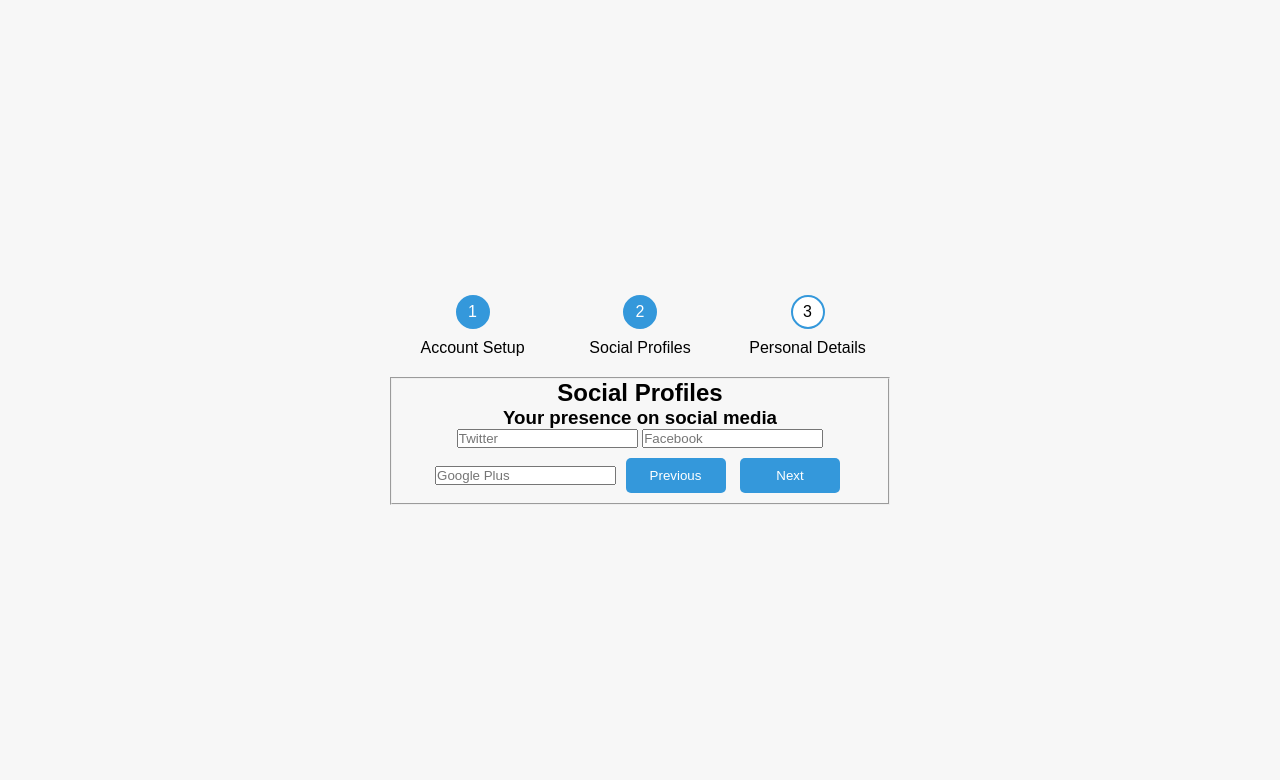
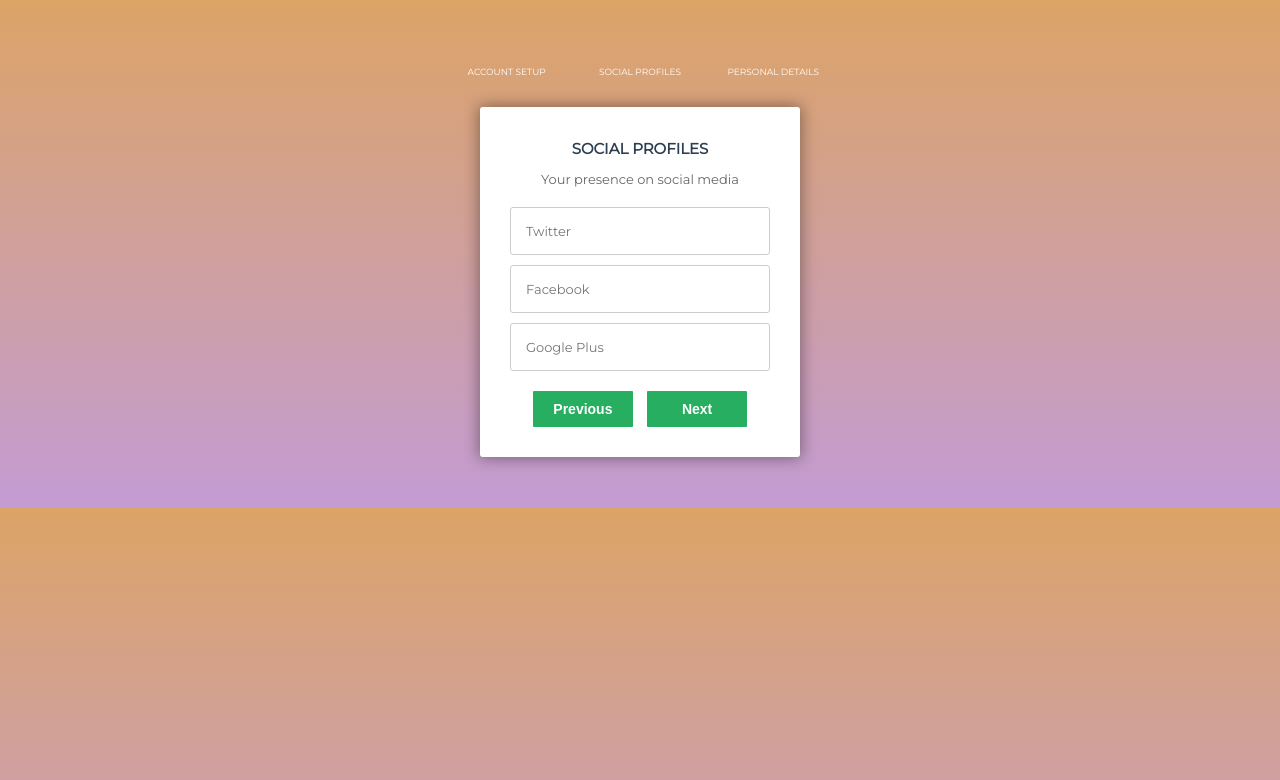
Before and after one commit to epsit03/gevme_task, a plain HTML site: page index.html in a window 1280 px wide. Both pictures are taken after a click on the button "Next". Drawn offline with Linux system fonts and the light colour scheme.

Commit message:
Update index.html

```diff
--- a/index.html
+++ b/index.html
@@ -4,58 +4,48 @@
   <meta charset="UTF-8">
   <meta name="viewport" content="width=device-width, initial-scale=1.0">
   <title>Multi-Step Form</title>
-  <style>
-    /* Inline Styles for Form */
-    * {margin: 0; padding: 0; box-sizing: border-box; font-family: Arial, sans-serif;}
-    body {display: flex; justify-content: center; align-items: center; min-height: 100vh; background: #f7f7f7;}
-    #msform {width: 100%; max-width: 500px; text-align: center; position: relative;}
-    #progressbar {display: flex; justify-content: space-between; margin-bottom: 20px; counter-reset: step;}
-    #progressbar li {list-style-type: none; width: 33%; text-align: center; position: relative;}
-    #progressbar li:before {content: counter(step); counter-increment: step; width: 30px; height: 30px; line-height: 30px; border: 2px solid #3498db; display: block; text-align: center; margin: 0 auto 10px auto; border-radius: 50%; background: #fff;}
-    #progressbar li.active:before {background: #3498db; color: #fff;}
-    fieldset {display: none;}
-    fieldset.active {display: block;}
-    .action-button {width: 100px; background: #3498db; border: none; padding: 10px; color: white; border-radius: 5px; cursor: pointer; margin: 10px 5px;}
-    .action-button:disabled {background: #cccccc; cursor: not-allowed;}
-  </style>
+  <link rel="stylesheet" href="https://fonts.googleapis.com/css?family=Montserrat">
 </head>
-<body>
+<body style="margin: 0; padding: 0; font-family: 'Montserrat', Arial, Verdana; height: 100%; background: linear-gradient(rgba(196, 102, 0, 0.6), rgba(155, 89, 182, 0.6)); display: flex; justify-content: center; align-items: center;">
 
 <!-- Multi-Step Form -->
-<form id="msform">
+<form id="msform" style="width: 400px; margin: 50px auto; text-align: center; position: relative;">
   <!-- progressbar -->
-  <ul id="progressbar">
-    <li class="active">Account Setup</li>
-    <li>Social Profiles</li>
-    <li>Personal Details</li>
+  <ul id="progressbar" style="margin-bottom: 30px; overflow: hidden; counter-reset: step; padding: 0;">
+    <li class="active" style="list-style-type: none; color: white; text-transform: uppercase; font-size: 9px; width: 33.33%; float: left; position: relative;">Account Setup</li>
+    <li style="list-style-type: none; color: white; text-transform: uppercase; font-size: 9px; width: 33.33%; float: left; position: relative;">Social Profiles</li>
+    <li style="list-style-type: none; color: white; text-transform: uppercase; font-size: 9px; width: 33.33%; float: left; position: relative;">Personal Details</li>
   </ul>
+
   <!-- fieldsets -->
-  <fieldset class="active">
-    <h2 class="fs-title">Create your account</h2>
-    <h3 class="fs-subtitle">This is step 1</h3>
-    <input type="text" name="email" placeholder="Email" required />
-    <input type="password" name="pass" placeholder="Password" required />
-    <input type="password" name="cpass" placeholder="Confirm Password" required />
-    <button type="button" class="next action-button">Next</button>
+  <fieldset style="background: white; border: 0; border-radius: 3px; box-shadow: 0 0 15px 1px rgba(0, 0, 0, 0.4); padding: 20px 30px; box-sizing: border-box; width: 80%; margin: 0 10%; position: relative;">
+    <h2 class="fs-title" style="font-size: 15px; text-transform: uppercase; color: #2C3E50; margin-bottom: 10px;">Create your account</h2>
+    <h3 class="fs-subtitle" style="font-weight: normal; font-size: 13px; color: #666; margin-bottom: 20px;">This is step 1</h3>
+    <input type="text" name="email" placeholder="Email" required style="padding: 15px; border: 1px solid #ccc; border-radius: 3px; margin-bottom: 10px; width: 100%; box-sizing: border-box; font-family: 'Montserrat'; color: #2C3E50; font-size: 13px;">
+    <input type="password" name="pass" placeholder="Password" required style="padding: 15px; border: 1px solid #ccc; border-radius: 3px; margin-bottom: 10px; width: 100%; box-sizing: border-box; font-family: 'Montserrat'; color: #2C3E50; font-size: 13px;">
+    <input type="password" name="cpass" placeholder="Confirm Password" required style="padding: 15px; border: 1px solid #ccc; border-radius: 3px; margin-bottom: 10px; width: 100%; box-sizing: border-box; font-family: 'Montserrat'; color: #2C3E50; font-size: 13px;">
+    <button type="button" class="next action-button" style="width: 100px; background: #27AE60; font-weight: bold; color: white; border: 0; border-radius: 1px; cursor: pointer; padding: 10px; margin: 10px 5px; font-size: 14px;">Next</button>
   </fieldset>
-  <fieldset>
-    <h2 class="fs-title">Social Profiles</h2>
-    <h3 class="fs-subtitle">Your presence on social media</h3>
-    <input type="text" name="twitter" placeholder="Twitter" />
-    <input type="text" name="facebook" placeholder="Facebook" />
-    <input type="text" name="gplus" placeholder="Google Plus" />
-    <button type="button" class="previous action-button">Previous</button>
-    <button type="button" class="next action-button">Next</button>
+
+  <fieldset style="display: none; background: white; border: 0; border-radius: 3px; box-shadow: 0 0 15px 1px rgba(0, 0, 0, 0.4); padding: 20px 30px; box-sizing: border-box; width: 80%; margin: 0 10%; position: relative;">
+    <h2 class="fs-title" style="font-size: 15px; text-transform: uppercase; color: #2C3E50; margin-bottom: 10px;">Social Profiles</h2>
+    <h3 class="fs-subtitle" style="font-weight: normal; font-size: 13px; color: #666; margin-bottom: 20px;">Your presence on social media</h3>
+    <input type="text" name="twitter" placeholder="Twitter" style="padding: 15px; border: 1px solid #ccc; border-radius: 3px; margin-bottom: 10px; width: 100%; box-sizing: border-box; font-family: 'Montserrat'; color: #2C3E50; font-size: 13px;">
+    <input type="text" name="facebook" placeholder="Facebook" style="padding: 15px; border: 1px solid #ccc; border-radius: 3px; margin-bottom: 10px; width: 100%; box-sizing: border-box; font-family: 'Montserrat'; color: #2C3E50; font-size: 13px;">
+    <input type="text" name="gplus" placeholder="Google Plus" style="padding: 15px; border: 1px solid #ccc; border-radius: 3px; margin-bottom: 10px; width: 100%; box-sizing: border-box; font-family: 'Montserrat'; color: #2C3E50; font-size: 13px;">
+    <button type="button" class="previous action-button" style="width: 100px; background: #27AE60; font-weight: bold; color: white; border: 0; border-radius: 1px; cursor: pointer; padding: 10px; margin: 10px 5px; font-size: 14px;">Previous</button>
+    <button type="button" class="next action-button" style="width: 100px; background: #27AE60; font-weight: bold; color: white; border: 0; border-radius: 1px; cursor: pointer; padding: 10px; margin: 10px 5px; font-size: 14px;">Next</button>
   </fieldset>
-  <fieldset>
-    <h2 class="fs-title">Personal Details</h2>
-    <h3 class="fs-subtitle">We will never sell it</h3>
-    <input type="text" name="fname" placeholder="First Name" />
-    <input type="text" name="lname" placeholder="Last Name" />
-    <input type="text" name="phone" placeholder="Phone" />
-    <textarea name="address" placeholder="Address"></textarea>
-    <button type="button" class="previous action-button">Previous</button>
-    <a href="https://twitter.com/GoktepeAtakan" class="action-button" target="_top">Submit</a>
+
+  <fieldset style="display: none; background: white; border: 0; border-radius: 3px; box-shadow: 0 0 15px 1px rgba(0, 0, 0, 0.4); padding: 20px 30px; box-sizing: border-box; width: 80%; margin: 0 10%; position: relative;">
+    <h2 class="fs-title" style="font-size: 15px; text-transform: uppercase; color: #2C3E50; margin-bottom: 10px;">Personal Details</h2>
+    <h3 class="fs-subtitle" style="font-weight: normal; font-size: 13px; color: #666; margin-bottom: 20px;">We will never sell it</h3>
+    <input type="text" name="fname" placeholder="First Name" style="padding: 15px; border: 1px solid #ccc; border-radius: 3px; margin-bottom: 10px; width: 100%; box-sizing: border-box; font-family: 'Montserrat'; color: #2C3E50; font-size: 13px;">
+    <input type="text" name="lname" placeholder="Last Name" style="padding: 15px; border: 1px solid #ccc; border-radius: 3px; margin-bottom: 10px; width: 100%; box-sizing: border-box; font-family: 'Montserrat'; color: #2C3E50; font-size: 13px;">
+    <input type="text" name="phone" placeholder="Phone" style="padding: 15px; border: 1px solid #ccc; border-radius: 3px; margin-bottom: 10px; width: 100%; box-sizing: border-box; font-family: 'Montserrat'; color: #2C3E50; font-size: 13px;">
+    <textarea name="address" placeholder="Address" style="padding: 15px; border: 1px solid #ccc; border-radius: 3px; margin-bottom: 10px; width: 100%; box-sizing: border-box; font-family: 'Montserrat'; color: #2C3E50; font-size: 13px;"></textarea>
+    <button type="button" class="previous action-button" style="width: 100px; background: #27AE60; font-weight: bold; color: white; border: 0; border-radius: 1px; cursor: pointer; padding: 10px; margin: 10px 5px; font-size: 14px;">Previous</button>
+    <a href="https://twitter.com/GoktepeAtakan" class="action-button" target="_top" style="width: 100px; background: #27AE60; font-weight: bold; color: white; border: 0; border-radius: 1px; cursor: pointer; padding: 10px; margin: 10px 5px; font-size: 14px; text-decoration: none; display: inline-block; text-align: center;">Submit</a>
   </fieldset>
 </form>
 
@@ -68,7 +58,7 @@
 
     function updateForm(step) {
       fieldsets.forEach((fieldset, index) => {
-        fieldset.classList.toggle("active", index === step);
+        fieldset.style.display = index === step ? 'block' : 'none';
         progressbar[index].classList.toggle("active", index <= step);
       });
     }
```
